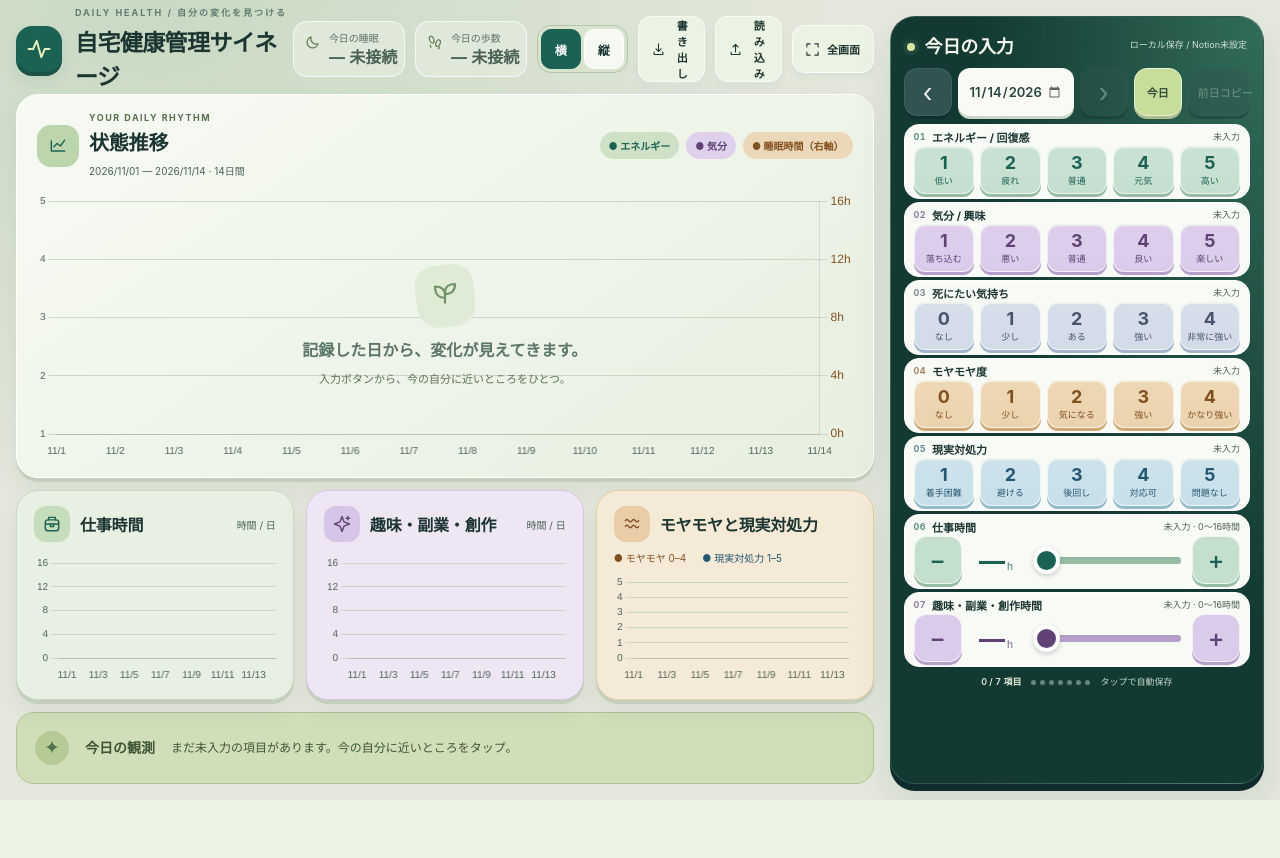
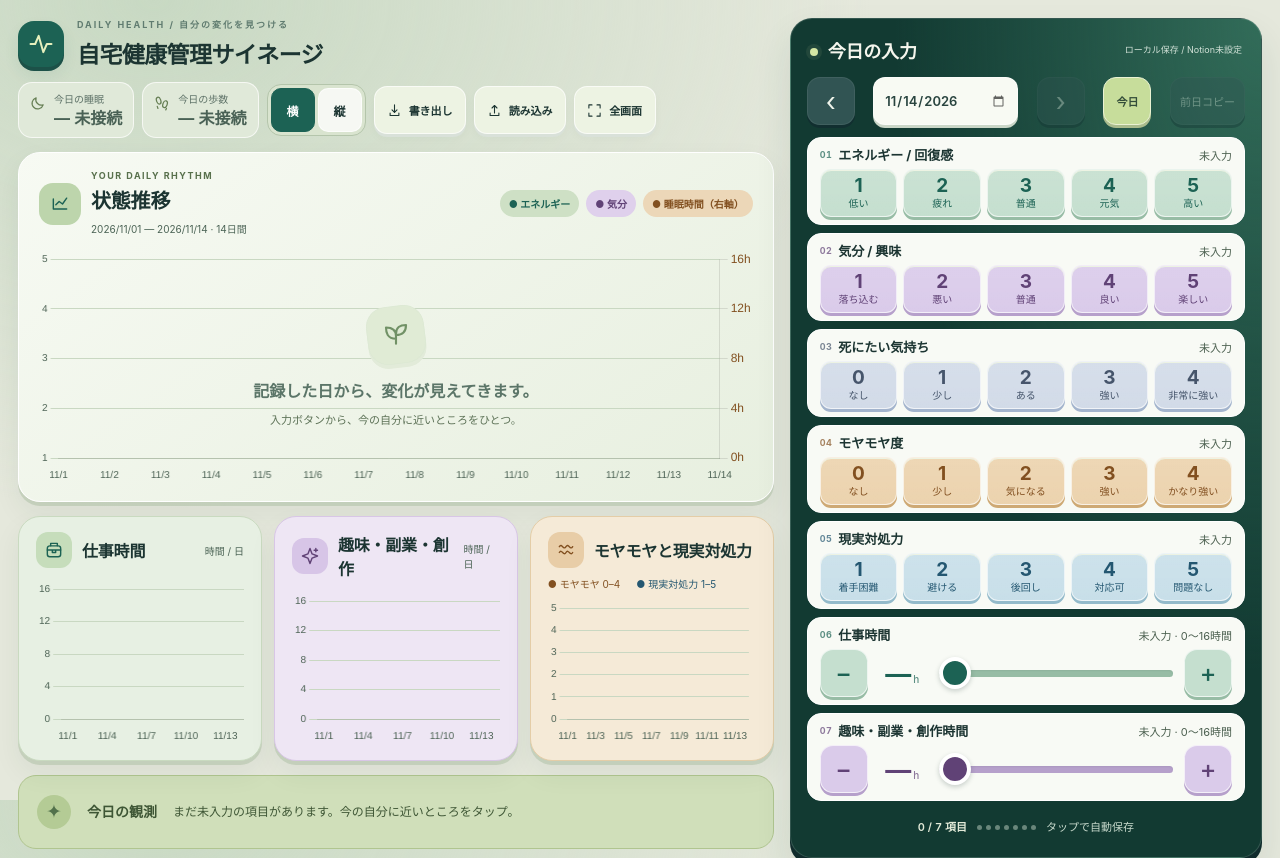
Before and after one commit to sourcekatsudon/health-signage, a Flask app: page / in a window 1280 px wide. Before the commit the page ends 800 px from the top, so only its background shows below. Run offline with Flask 3, Linux system fonts and the light colour scheme; data that the repository does not hold is empty.

Commit message:
Adapt static/css/style.css for iPad and cloud operation

```diff
--- a/static/css/style.css
+++ b/static/css/style.css
@@ -164,3 +164,68 @@ html.legacy-layout[data-display-mode=portrait] .field+.field{margin-top:5px}
 html.legacy-layout[data-display-mode=portrait] .field-label{height:18px;margin-bottom:1px}
 html.legacy-layout[data-display-mode=portrait] .date-nav,html.legacy-layout[data-display-mode=portrait] .date-nav input{height:48px}
 html.legacy-layout[data-display-mode=portrait] .date-nav button{min-height:48px}
+
+/* iPad Pro 12.9-inch responsive layout (1024x1366 portrait / 1366x1024 landscape).
+   Overrides the old 1920x620 kiosk and 90-degree rotation assumptions.
+   Legacy WebView geometry remains untouched. */
+@supports (display:grid) {
+  @media (min-width: 768px) and (min-height: 768px) {
+    html:not(.legacy-layout), html:not(.legacy-layout) body {min-height:100%;height:auto;overflow:auto}
+    html:not(.legacy-layout) .app,
+    html:not(.legacy-layout)[data-display-mode=portrait] .app {
+      position:relative;left:auto;top:auto;width:100%;height:auto;min-height:100dvh;
+      transform:none;transform-origin:initial;max-width:1600px;margin:0 auto;
+      padding:calc(18px + env(safe-area-inset-top)) calc(18px + env(safe-area-inset-right))
+        calc(18px + env(safe-area-inset-bottom)) calc(18px + env(safe-area-inset-left));
+      display:grid;gap:16px;align-items:start;
+    }
+    html:not(.legacy-layout) .signage,
+    html:not(.legacy-layout)[data-display-mode=portrait] .signage {
+      padding:0;min-width:0;display:grid;grid-template-rows:auto auto auto auto;
+      gap:14px;height:auto;
+    }
+    html:not(.legacy-layout) .topbar {height:auto;min-height:70px;flex-wrap:wrap;gap:12px}
+    html:not(.legacy-layout) .metrics {flex-wrap:wrap;gap:8px}
+    html:not(.legacy-layout) .card {min-width:0}
+    html:not(.legacy-layout) .main-chart {height:300px;min-height:0}
+    html:not(.legacy-layout) .subcharts {height:230px;min-height:0;gap:12px}
+    html:not(.legacy-layout) .support {min-height:74px;height:auto}
+    html:not(.legacy-layout) .input-panel,
+    html:not(.legacy-layout)[data-display-mode=portrait] .input-panel {
+      position:relative;width:100%;height:auto;min-width:0;max-height:none;overflow:visible;
+      padding:16px;gap:12px;border-radius:22px;
+    }
+    html:not(.legacy-layout) #fields,
+    html:not(.legacy-layout)[data-display-mode=portrait] #fields {
+      display:grid;grid-template-rows:repeat(7,minmax(76px,auto));gap:8px;
+      flex:none;min-height:0;
+    }
+    html:not(.legacy-layout) .field {padding:7px 12px;border-radius:14px}
+    html:not(.legacy-layout) .field-label {height:auto;min-height:19px;margin-bottom:5px;font-size:13px}
+    html:not(.legacy-layout) .field-label .meaning {font-size:11px}
+    html:not(.legacy-layout) .segments button {min-height:48px;height:48px;font-size:19px}
+    html:not(.legacy-layout) .segments button small {font-size:10px}
+    html:not(.legacy-layout) .hours button {min-height:48px;min-width:48px}
+    html:not(.legacy-layout) .hours input {height:48px}
+    html:not(.legacy-layout) .hours input::-webkit-slider-thumb {width:32px;height:32px;margin-top:-13px}
+    html:not(.legacy-layout) .date-nav,html:not(.legacy-layout) .date-nav input {min-height:48px;height:48px}
+    html:not(.legacy-layout) .date-nav button {min-height:48px}
+    html:not(.legacy-layout) .input-panel footer {height:auto;min-height:28px;font-size:11px}
+    html:not(.legacy-layout) button {touch-action:manipulation}
+    html:not(.legacy-layout) .display-mode button {min-height:44px;min-width:44px}
+  }
+  @media (min-width:1100px) and (min-height:768px) {
+    html:not(.legacy-layout) .app,html:not(.legacy-layout)[data-display-mode=portrait] .app {
+      grid-template-columns:minmax(0,1.6fr) minmax(410px,1fr);
+    }
+    html:not(.legacy-layout) .main-chart {height:350px}
+    html:not(.legacy-layout) .subcharts {height:245px}
+  }
+  @media (min-width:768px) and (max-width:1099px) and (min-height:768px) {
+    html:not(.legacy-layout) .app,html:not(.legacy-layout)[data-display-mode=portrait] .app {
+      grid-template-columns:minmax(0,1fr);
+    }
+    html:not(.legacy-layout) .main-chart {height:330px}
+    html:not(.legacy-layout) .subcharts {height:240px}
+  }
+}
```
